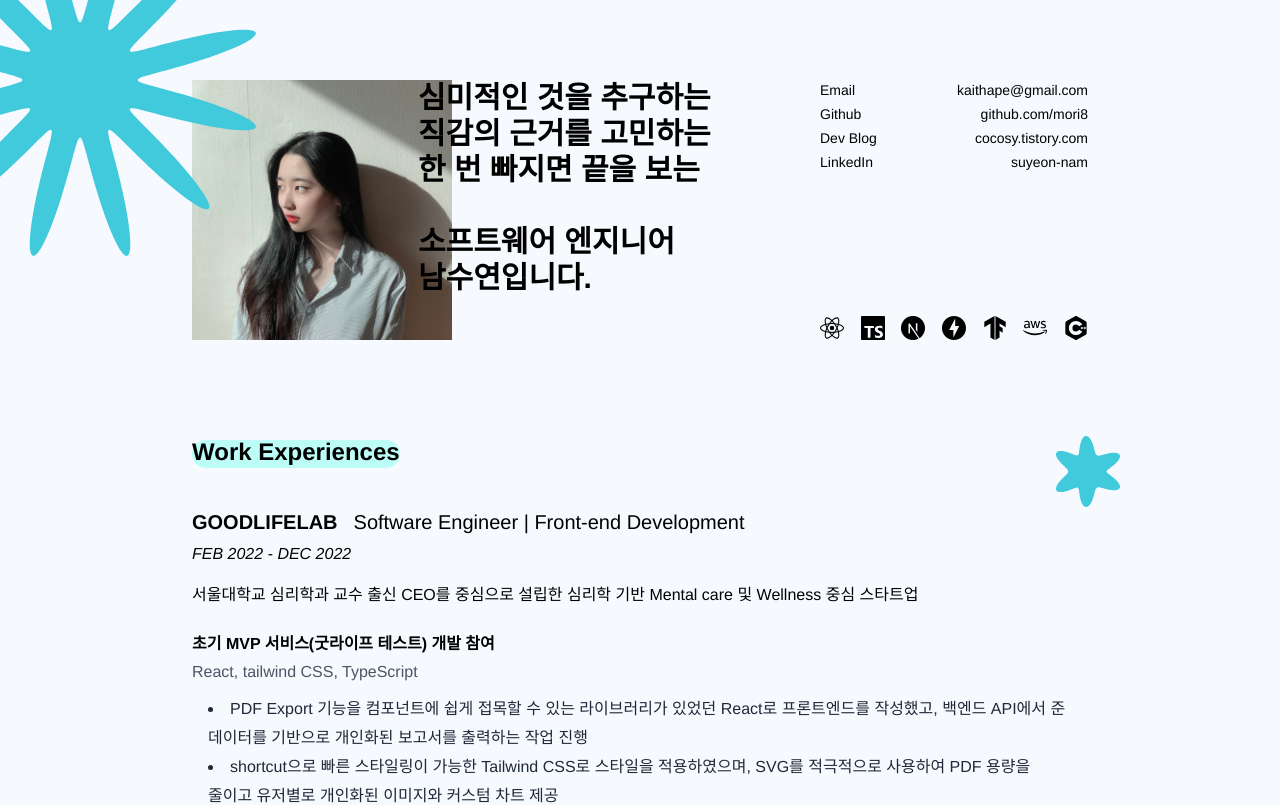
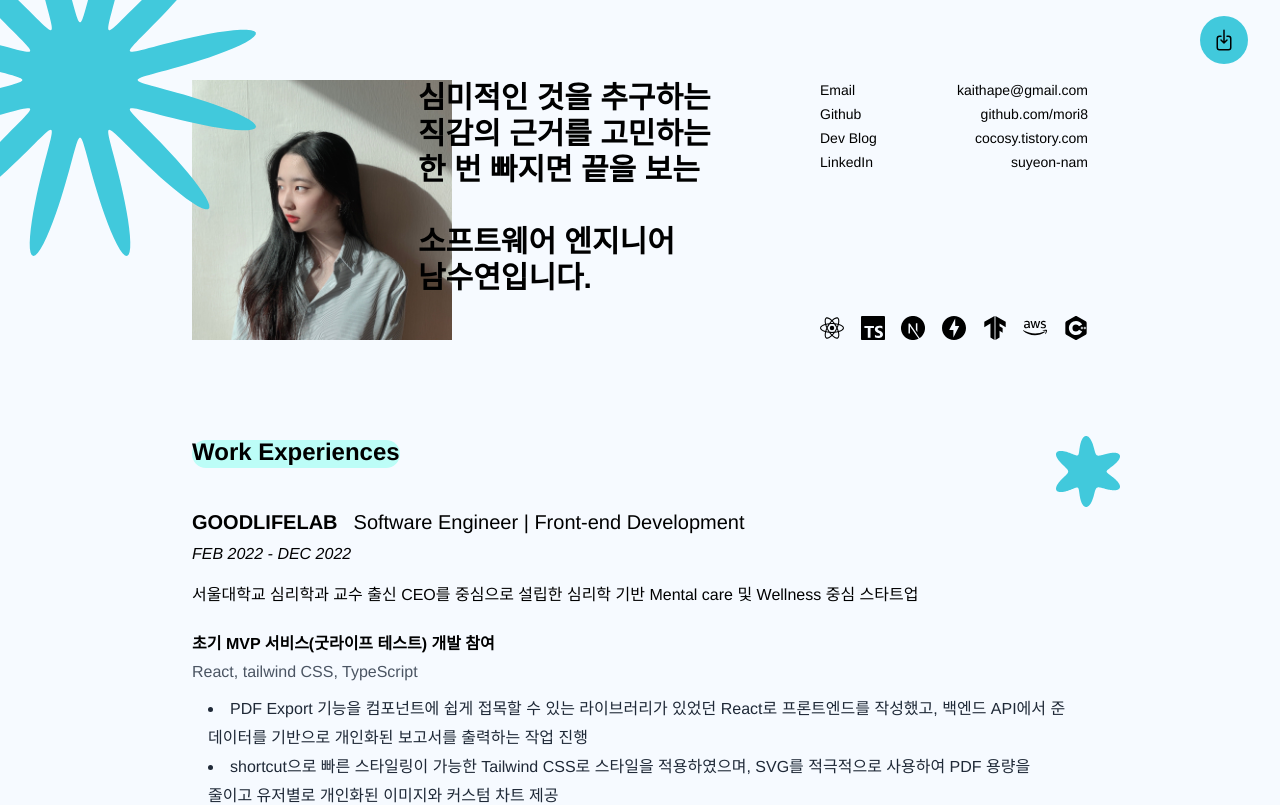
Before and after one commit to mori8/resume, a Next.js app: page / in a window 1280 px wide. Shown: the top 805 px of the page. Built offline with nearby package versions, Linux system fonts and the light colour scheme.

Commit message:
Implement: download resume as PDF

```diff
--- /dev/null
+++ b/components/atoms/RoundedButtonWithHoverMessage.tsx
@@ -0,0 +1,35 @@
+import React, { useState } from "react";
+import classNames from "classnames";
+
+type Props = {
+  className?: string;
+  children: React.ReactNode;
+  description: string;
+};
+
+export default function RoundedButtonWithHoverMessage({
+  children,
+  className,
+  description,
+}: Props) {
+  const [isHovered, setIsHovered] = useState(false);
+
+  return (
+    <div
+      className={classNames(className, "flex items-center gap-2")}
+      onMouseEnter={() => setIsHovered(true)}
+      onMouseLeave={() => setIsHovered(false)}
+    >
+      <div
+        className={classNames("bg-slate-200 text-xs px-3 py-1", {
+          hidden: !isHovered,
+        })}
+      >
+        {description}
+      </div>
+      <button className="rounded-full bg-turquoise text-white flex items-center p-3">
+        {children}
+      </button>
+    </div>
+  );
+}
--- a/components/templates/ResumeTemplate.tsx
+++ b/components/templates/ResumeTemplate.tsx
@@ -1,22 +1,36 @@
 import * as React from "react";
+import Image from "next/image";
 import ResumeHeader from "../organisms/ResumeHeader";
 import ResumeFooter from "../organisms/ResumeFooter";
 import Educations from "../organisms/Educations";
 import Experiences from "../organisms/Experiences";
 import Projects from "../organisms/Projects";
 import Communities from "../organisms/Communities";
-
+import RoundedButtonWithHoverMessage from "../atoms/RoundedButtonWithHoverMessage";
 
 export interface IResumeTemplateProps {}
 
 export default function ResumeTemplate(props: IResumeTemplateProps) {
   return (
-    <div className="w-1/2 max-w-[72rem] min-w-[60rem] mx-auto h-full px-8 pt-20 pb-64">
+    <div className="w-1/2 max-w-[72rem] min-w-[60rem] mx-auto h-full px-8 pt-20 pb-64 relative">
+      <a href="/Suyeon-Nam-Resume.pdf" download>
+        <RoundedButtonWithHoverMessage
+          description="PDF로 다운로드"
+          className="top-4 right-8 fixed"
+        >
+          <Image
+            src="/images/download.svg"
+            alt="download"
+            width={24}
+            height={24}
+          />
+        </RoundedButtonWithHoverMessage>
+      </a>
       <>
         <ResumeHeader />
       </>
       <main className="flex flex-col gap-32 mt-24">
-        { /* TODO: 여기서 props로 json 전달 */ }
+        {/* TODO: 여기서 props로 json 전달 */}
         <Experiences />
         <Projects />
         <Communities />
```
Also changed, not shown: 1 other file (tests, documents, lock files or other folders).
